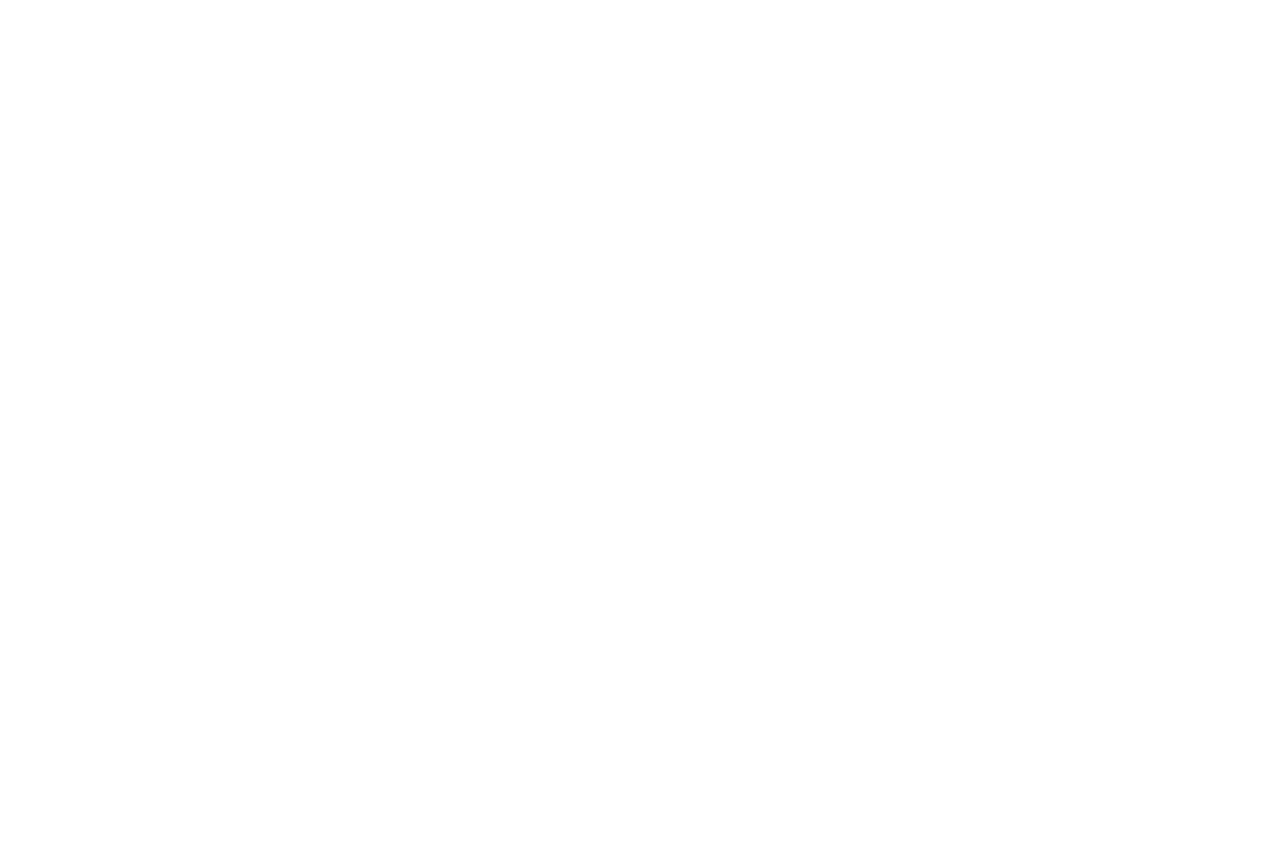
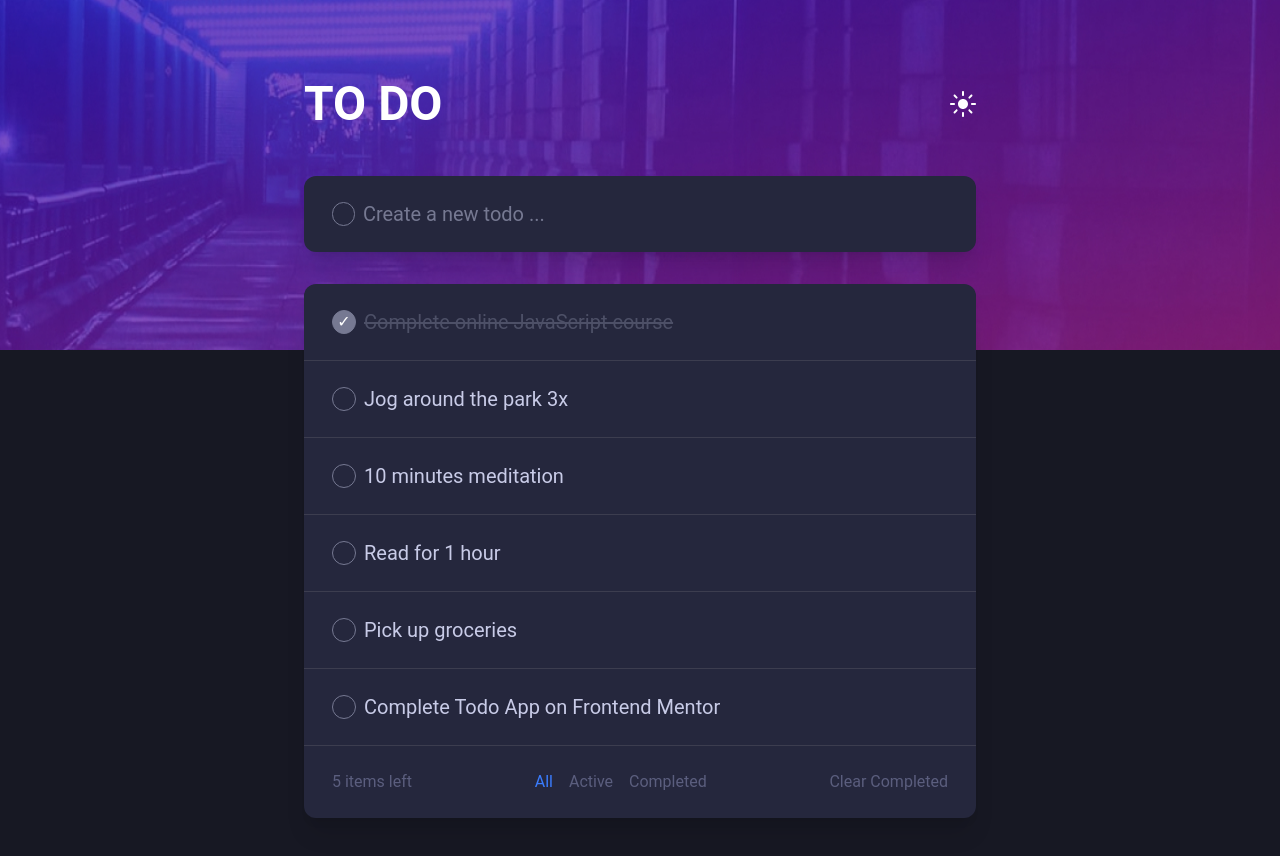
Before and after one commit to MNGH-27/Todo_Nodejs, a React (Create React App) app in the folder frontend/: page /dashboard in a window 1280 px wide. Before the commit this address had no page. Shown: the top 856 px of the page. Before the commit the page ends 800 px from the top, so only its background shows below. Built offline with nearby package versions, Linux system fonts and the light colour scheme.

Commit message:
fix template of dashboard

```diff
--- a/frontend/src/App.js
+++ b/frontend/src/App.js
@@ -8,7 +8,7 @@ import Layout from "./components/common/layout";
 //component
 import Auth from "./page/auth";
 
-//// inner component
+import Dashboard from "./page/dashboard";
 
 export default function App() {
   const { pathname } = useLocation();
@@ -21,9 +21,9 @@ export default function App() {
   return (
     <>
       <Routes>
-        <Route element={<Auth />} path="/" />
         <Route element={<Layout />}>
-          {/* <Route path="/dashboard" path /> */}
+          <Route element={<Auth />} path="/" />
+          <Route element={<Dashboard />} path="/dashboard" />
         </Route>
       </Routes>
     </>
--- a/frontend/src/components/common/layout/index.js
+++ b/frontend/src/components/common/layout/index.js
@@ -9,9 +9,9 @@ import "react-toastify/dist/ReactToastify.css";
 
 export default function Layout() {
   return (
-    <>
+    <div className="min-h-screen bg-[#171823]">
       <Outlet />
       <ToastContainer />
-    </>
+    </div>
   );
 }
--- /dev/null
+++ b/frontend/src/page/dashboard/index.js
@@ -0,0 +1,76 @@
+//svg
+import { ReactComponent as SunSvg } from "./../../assets/svg/sun.svg";
+
+//pic
+import DashboardImage from "./../../assets/image/dahsboardBanner.jpg";
+
+export default function Dashboard() {
+  return (
+    <div className="">
+      <div className="absolute h-[350px] w-full">
+        <img className="w-full h-full" src={DashboardImage} alt="banner" />
+      </div>
+      <div className="relative flex items-center justify-center w-full z-10">
+        <div className="w-full max-w-2xl mt-20 mb-10 flex flex-col items-center justify-center">
+          <div className="w-full flex items-center justify-between text-white mb-12">
+            <span className="text-5xl font-semibold">TO DO</span>
+            <SunSvg />
+          </div>
+          <div className="w-full shadow-xl bg-[#25273D] py-6 px-7 rounded-xl mb-8 flex items-center justify-start gap-2">
+            <i className="w-6 h-6 block rounded-full border border-[#767992]" />
+            <input
+              className="w-full text-xl bg-transparent outline-none placeholder:text-[#767992] text-white"
+              placeholder="Create a new todo ..."
+            />
+          </div>
+          <div className="w-full shadow-xl bg-[#25273D] rounded-xl mb-8 ">
+            <div className="flex items-center justify-start gap-2 px-7 py-6 border-b border-[#979797]/20">
+              <span className="flex items-center justify-center bg-[#767992] w-6 h-6 rounded-full border border-[#767992]">
+                <span className="text-white">&#10003;</span>
+              </span>
+              <span className="text-[#4D5067] text-xl line-through">
+                Complete online JavaScript course
+              </span>
+            </div>
+            <div className="flex items-center justify-start gap-2 px-7 py-6 border-b border-[#979797]/20">
+              <i className="w-6 h-6 block rounded-full border border-[#767992]" />
+              <span className="text-[#C8CBE7] text-xl">
+                Jog around the park 3x
+              </span>
+            </div>
+            <div className="flex items-center justify-start gap-2 px-7 py-6 border-b border-[#979797]/20">
+              <i className="w-6 h-6 block rounded-full border border-[#767992]" />
+              <span className="text-[#C8CBE7] text-xl">
+                10 minutes meditation
+              </span>
+            </div>
+            <div className="flex items-center justify-start gap-2 px-7 py-6 border-b border-[#979797]/20">
+              <i className="w-6 h-6 block rounded-full border border-[#767992]" />
+              <span className="text-[#C8CBE7] text-xl">Read for 1 hour</span>
+            </div>
+            <div className="flex items-center justify-start gap-2 px-7 py-6 border-b border-[#979797]/20">
+              <i className="w-6 h-6 block rounded-full border border-[#767992]" />
+              <span className="text-[#C8CBE7] text-xl">Pick up groceries</span>
+            </div>
+            <div className="flex items-center justify-start gap-2 px-7 py-6 border-b border-[#979797]/20">
+              <i className="w-6 h-6 block rounded-full border border-[#767992]" />
+              <span className="text-[#C8CBE7] text-xl">
+                Complete Todo App on Frontend Mentor
+              </span>
+            </div>
+
+            <div className="flex items-center justify-between gap-3 text-[#5B5E7E] py-6 px-7">
+              <button>5 items left</button>
+              <div className="flex items-center justify-center gap-4">
+                <span className="text-[#3A7CFD]">All</span>
+                <span>Active</span>
+                <span>Completed</span>
+              </div>
+              <button>Clear Completed</button>
+            </div>
+          </div>
+        </div>
+      </div>
+    </div>
+  );
+}
```
Also changed, not shown: frontend/src/assets/image/dahsboardBanner.jpg (added), frontend/src/assets/svg/sun.svg (added).
